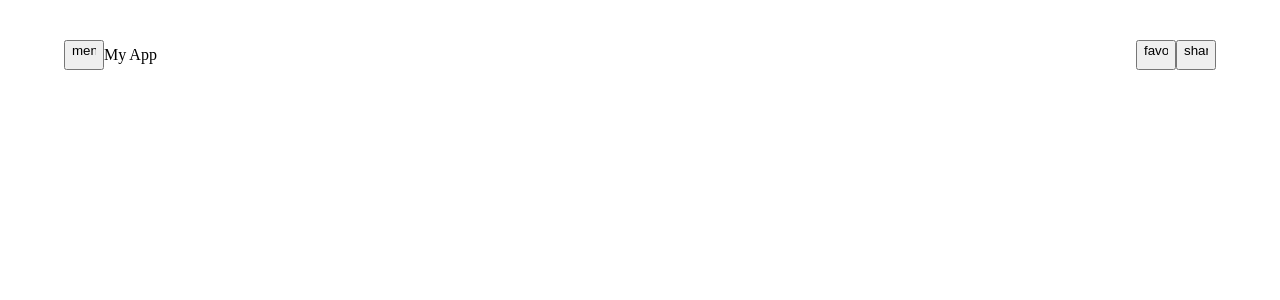
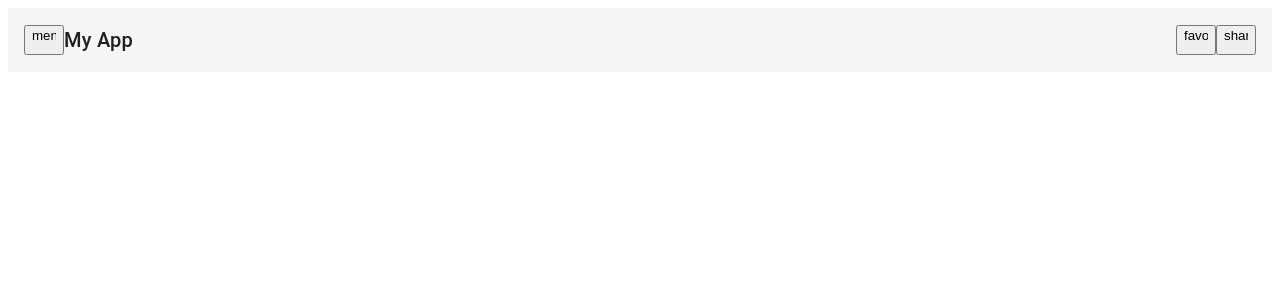
Before and after one commit to 5deen/angular-pkbmze, an Angular app: page / in a window 1280 px wide. Shown: the top 300 px of the page. Built offline with nearby package versions, Linux system fonts and the light colour scheme.

Commit message:
3 files modified

```diff
--- a/src/app/app.component.html
+++ b/src/app/app.component.html
@@ -1,3 +1 @@
-<div class="main">
-  <app-mattoolbar></app-mattoolbar>
-</div>
+<app-mattoolbar></app-mattoolbar>
--- a/src/app/app.module.ts
+++ b/src/app/app.module.ts
@@ -4,12 +4,13 @@ import { CommonModule } from '@angular/common';
 import { AppComponent } from './app.component';
 import { MatToolbarModule } from '@angular/material/toolbar';
 import {MatIconModule} from '@angular/material/icon';
+import {MatIconRegistry} from '@angular/material/icon';
 import {MattoolbarComponent } from './mattoolbar/mattoolbar.component';
 
 @NgModule({
   imports: [CommonModule, BrowserModule, MatToolbarModule, MatIconModule],
   declarations: [AppComponent, MattoolbarComponent],
-  providers: [],
+  providers: [MatIconRegistry],
   bootstrap: [AppComponent],
 })
 export class AppModule {}
--- a/src/global_styles.css
+++ b/src/global_styles.css
@@ -1 +1,18 @@
 /* Add application styles & imports to this file! */
+
+@import "~@angular/material/prebuilt-themes/indigo-pink.css";
+
+
+.container {
+  display: flex;
+  flex-direction: column;
+}
+
+.container > * {
+  width: 100%;
+}
+
+.card{
+  /* background-color: bisque; */
+  width: 25%;
+}
```
